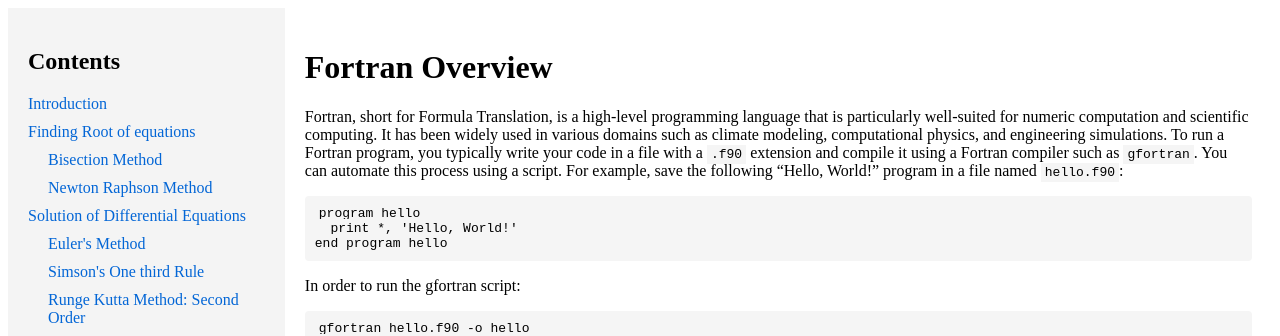
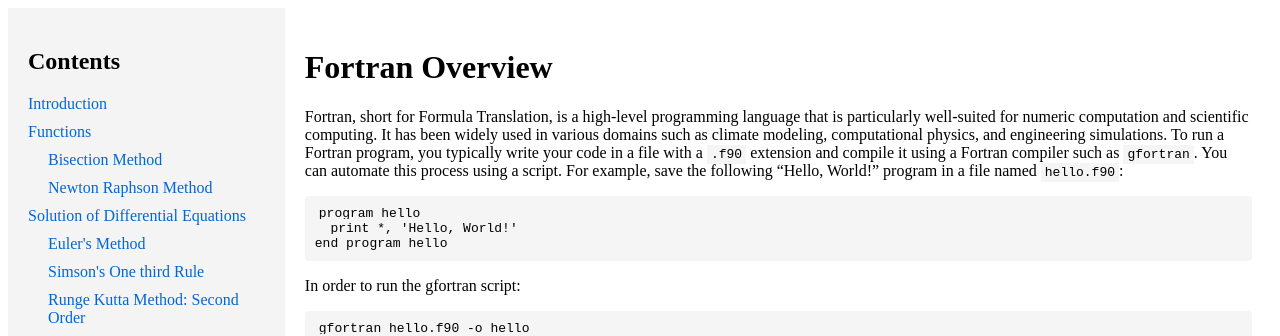
Before and after one commit to mohangiri1/scripting, a Jekyll site: the page built from docs/index.md, in a window 1280 px wide. Shown: the top 336 px of the page. Built offline with Jekyll 4.4.1, drawn with Linux system fonts in a browser that asks for light colours; comment, search, counter and statistics services are not loaded.

Commit message:
Update toc.html

```diff
--- a/docs/_includes/toc.html
+++ b/docs/_includes/toc.html
@@ -6,7 +6,7 @@
     </li>
 
     <li>
-      <a href="{{ "/roots/roots.html" | relative_url }}">Finding Root of equations</a>
+      <a href="{{ "/functions/functions.html" | relative_url }}">Functions</a>
       <ul>
         <li>
           <a href="{{ "/roots/bisection.html" | relative_url }}">Bisection Method</a>
```
